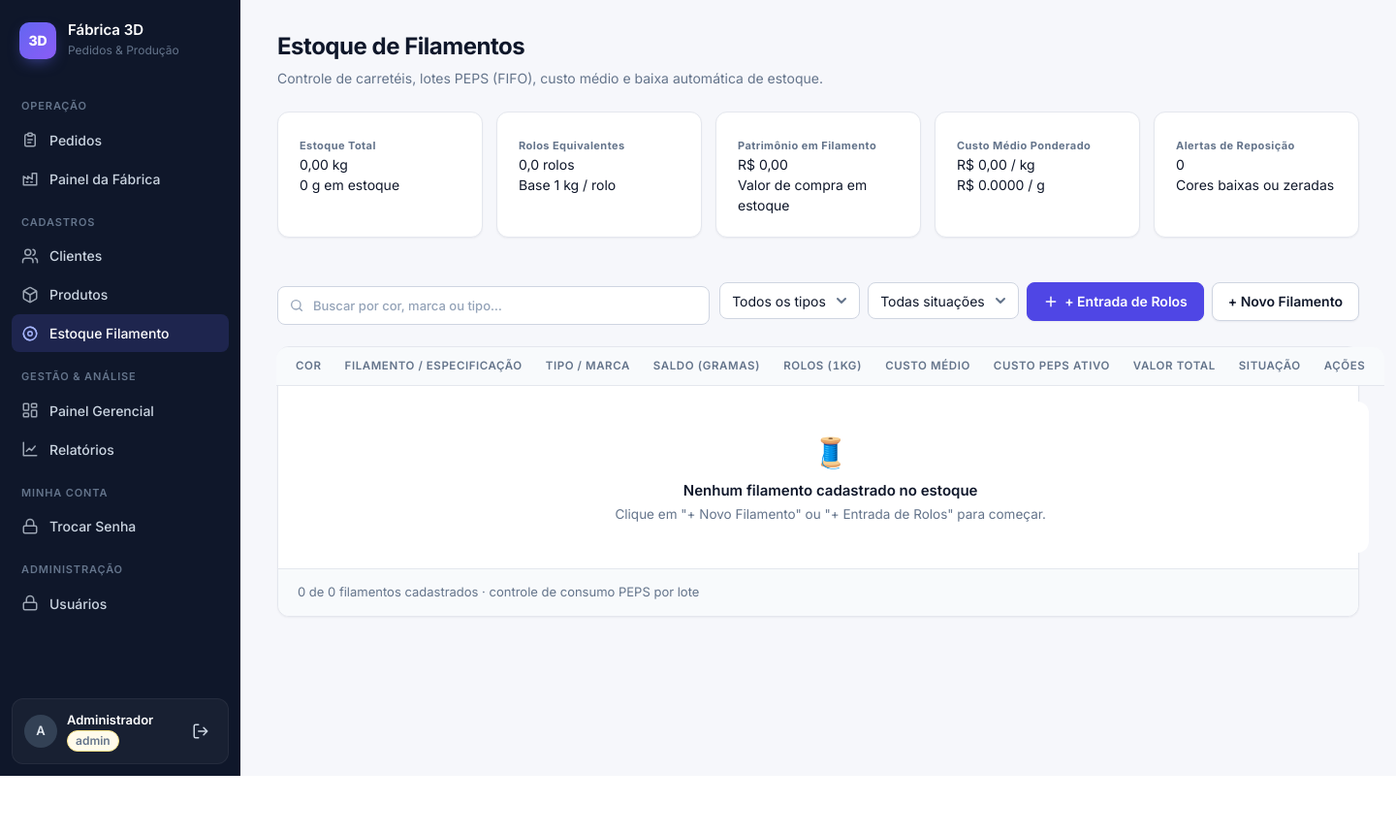
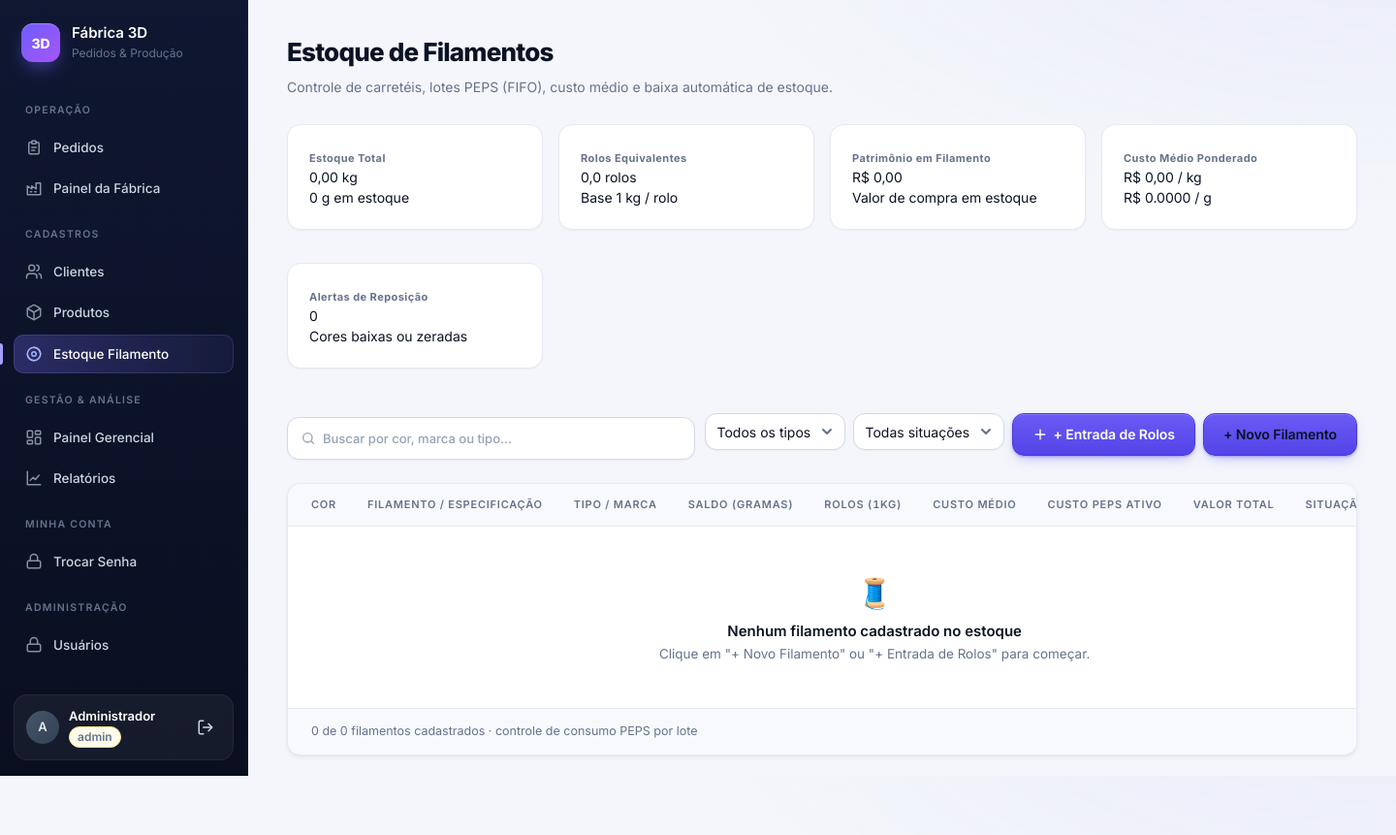
Before and after one commit to mrpavani/farm3dmrp, a PHP site: page /filamentos.php in a window 1440 px wide. Shown: the whole page at 97% size. Before the commit the page ends 800 px from the top, so only its background shows below. Run offline with PHP 8.4, Linux system fonts and the light colour scheme; a user stored in the database is signed in; data comes from the database, SQL or seed files in the repository; data that the repository does not hold is empty.

Commit message:
refez todo o design

```diff
--- /dev/null
+++ b/assets/css/design-v2.css
@@ -0,0 +1,313 @@
+/* ==========================================================================
+   Fábrica 3D — Design v2
+   Camada carregada DEPOIS de style.css. Objetivos:
+   1. Visual moderno e consistente (tokens, sidebar, cards, KPIs, badges)
+   2. Corrigir overflow de texto e botões fora da grid nas listas
+   3. Tabelas com colunas previsíveis e coluna de ações sempre alinhada
+   ========================================================================== */
+
+/* ---------- 1. Tokens ---------- */
+:root {
+    --bg: #f4f6fb;
+    --surface-2: #f8f9fc;
+    --surface-3: #eff2f8;
+    --border: #e6e9f2;
+    --border-strong: #d3d9e6;
+    --text: #0b1224;
+    --text-2: #44506a;
+    --text-3: #66738d;
+
+    --primary: #5b4bf0;
+    --primary-hover: #4a3bd6;
+    --primary-soft: #eeedff;
+    --primary-ring: rgba(91, 75, 240, .22);
+
+    --radius-sm: 10px;
+    --radius: 14px;
+    --radius-lg: 20px;
+    --shadow-sm: 0 1px 2px rgba(11, 18, 36, .04);
+    --shadow: 0 2px 6px rgba(11, 18, 36, .05), 0 1px 2px rgba(11, 18, 36, .04);
+    --shadow-lg: 0 24px 48px -12px rgba(11, 18, 36, .3);
+    --sidebar-w: 256px;
+    --page-max: 1480px;
+
+    --side-bg: #0c1226;
+    --side-active: rgba(120, 108, 255, .2);
+}
+
+body {
+    background:
+        radial-gradient(1200px 500px at 100% -10%, rgba(91, 75, 240, .06), transparent 60%),
+        var(--bg);
+    background-attachment: fixed;
+}
+
+/* ---------- 2. Sidebar ---------- */
+.sidebar {
+    background: linear-gradient(180deg, #0f1731 0%, #0a0f20 100%);
+    border-right: 1px solid rgba(255, 255, 255, .04);
+}
+.brand { padding: 24px 22px 20px; }
+.brand-logo {
+    width: 40px; height: 40px; border-radius: 12px;
+    background: linear-gradient(135deg, #6d5dfc 0%, #a855f7 100%);
+    box-shadow: 0 8px 20px -6px rgba(109, 93, 252, .75), inset 0 1px 0 rgba(255, 255, 255, .25);
+}
+.nav { padding: 4px 14px 14px; }
+.nav-secao { padding: 18px 12px 8px; font-size: 10.5px; letter-spacing: .12em; }
+.nav a {
+    position: relative; padding: 10px 12px; margin: 2px 0;
+    border-radius: 10px; font-size: 13.5px;
+}
+.nav a svg { opacity: .65; transition: opacity .15s, transform .15s; }
+.nav a:hover svg { opacity: 1; transform: translateX(1px); }
+.nav a.ativo {
+    background: linear-gradient(90deg, rgba(120, 108, 255, .28), rgba(120, 108, 255, .08));
+    box-shadow: inset 0 0 0 1px rgba(150, 140, 255, .18);
+}
+.nav a.ativo::before {
+    content: ''; position: absolute; left: -14px; top: 9px; bottom: 9px; width: 3px;
+    border-radius: 0 4px 4px 0; background: #a5a0ff;
+}
+.sidebar-usuario { margin: 12px 14px 16px; background: rgba(255, 255, 255, .05); }
+.avatar { background: linear-gradient(135deg, #475569, #334155); }
+
+/* ---------- 3. Estrutura da página ---------- */
+.cabecalho-pagina { max-width: var(--page-max); padding: 34px 40px 8px; }
+.cabecalho-pagina h1 { font-size: 26px; font-weight: 800; letter-spacing: -.03em; }
+.cabecalho-pagina p { font-size: 14px; color: var(--text-3); margin-top: 6px; }
+main { max-width: var(--page-max); padding: 20px 40px 64px; }
+
+@media (max-width: 960px) {
+    .cabecalho-pagina { padding: 20px 16px 4px; }
+    main { padding: 14px 16px 40px; }
+}
+
+.card {
+    border-radius: var(--radius);
+    border-color: var(--border);
+    box-shadow: var(--shadow-sm);
+}
+
+/* ---------- 4. Botões ---------- */
+button, a.botao, .btn, a.secundario, a.primario, a.sucesso, a.alerta {
+    border-radius: var(--radius-sm);
+    font-weight: 600;
+    letter-spacing: -.005em;
+}
+button.primario, a.botao.primario, a.primario,
+#btnNovo, #btnNovoFilamento, #btnEntradaLote, #btnNovoCliente, #btnNovoProduto {
+    background: linear-gradient(180deg, #6a5bf5 0%, #5444e8 100%);
+    border-color: #4a3bd6;
+    box-shadow: 0 1px 2px rgba(74, 59, 214, .35), 0 6px 14px -6px rgba(91, 75, 240, .55), inset 0 1px 0 rgba(255, 255, 255, .18);
+}
+button.primario:hover, #btnNovo:hover, #btnNovoFilamento:hover, #btnEntradaLote:hover {
+    background: linear-gradient(180deg, #5f50ee 0%, #4a3bd6 100%);
+    transform: translateY(-1px);
+}
+button.secundario, a.botao.secundario, a.secundario, .secundario { box-shadow: var(--shadow-sm); }
+
+/* ---------- 5. Barra de filtros / busca ---------- */
+.barra-lista {
+    display: flex; flex-wrap: wrap; align-items: center; gap: 12px;
+    margin-bottom: 18px;
+}
+.barra-lista .busca { flex: 1 1 320px; min-width: 240px; }
+.barra-lista select, .barra-lista input[type="date"] { flex: 0 0 auto; width: auto; min-width: 170px; }
+.barra-lista input, .barra-lista select {
+    height: 44px; border-radius: 12px; border-color: var(--border-strong);
+    background-color: var(--surface); box-shadow: var(--shadow-sm);
+}
+.barra-lista button { height: 44px; min-height: 44px; padding: 0 20px; border-radius: 12px; }
+.busca input { padding-left: 40px !important; }
+.busca svg { left: 14px !important; }
+
+/* ---------- 6. KPIs ---------- */
+.resumo-grid {
+    grid-template-columns: repeat(auto-fit, minmax(210px, 1fr));
+    gap: 16px; margin-bottom: 24px;
+}
+.kpi {
+    padding: 18px 20px 16px; border-radius: var(--radius);
+    display: flex; flex-direction: column; min-width: 0;
+}
+.kpi-topo { margin-bottom: 2px; }
+.kpi .rotulo {
+    font-size: 11px; letter-spacing: .07em; line-height: 1.3;
+    white-space: normal; overflow-wrap: anywhere;
+}
+.kpi-icone {
+    flex: none; width: 34px; height: 34px; border-radius: 10px;
+    display: grid; place-items: center; font-size: 17px;
+    background: rgba(11, 18, 36, .045);
+}
+.kpi .valor { font-size: 32px; margin-top: 10px; }
+.kpi > .kpi-sub, .kpi .kpi-sub {
+    margin-top: 4px; font-size: 12.5px; font-weight: 500; color: var(--text-3);
+}
+.kpi-aberto .kpi-icone { background: rgba(2, 132, 199, .1); }
+.kpi-producao .kpi-icone { background: rgba(217, 119, 6, .12); }
+.kpi-pronto .kpi-icone { background: rgba(5, 150, 105, .12); }
+.kpi-alerta .kpi-icone { background: rgba(220, 38, 38, .1); }
+.card-kpi-clicavel:hover { transform: translateY(-3px); }
+
+/* ---------- 7. Tabelas ---------- */
+.card-lista { border-radius: var(--radius); overflow: hidden; box-shadow: var(--shadow); }
+.tabela-rolagem { margin: 0; overflow-x: auto; max-width: 100%; }
+table { font-size: 13.5px; }
+th, td { padding: 14px 16px; }
+th {
+    font-size: 11px; letter-spacing: .07em; color: var(--text-3);
+    background: var(--surface-2); border-bottom: 1px solid var(--border);
+    padding-top: 13px; padding-bottom: 13px;
+}
+thead th:first-child, thead th:last-child { border-radius: 0; }
+tbody tr:hover { background: #f9faff; }
+
+/* Larguras mínimas inline dos <th> geravam overflow; o layout agora é fluido. */
+.card-lista th[style] { min-width: 0 !important; width: auto !important; }
+
+.card-lista table th:first-child, .card-lista table td:first-child { padding-left: 24px; }
+.card-lista table th:last-child,  .card-lista table td:last-child  { padding-right: 24px; }
+
+/* Última coluna (ações) sempre compacta e alinhada à direita, dentro do card */
+.card-lista table th:last-child,
+.card-lista table td:last-child,
+td.col-acoes, th.col-acoes {
+    width: 1%; white-space: nowrap; text-align: right;
+}
+
+/* Contenção de texto longo em células comuns */
+td { overflow-wrap: anywhere; word-break: normal; }
+td.num, th.num { overflow-wrap: normal; white-space: nowrap; }
+.sub-linha { font-size: 12px; line-height: 1.35; overflow-wrap: anywhere; }
+
+/* Tabelas largas só rolam horizontalmente dentro do card (nunca vazam) */
+.card-lista .tabela-rolagem, .pedido-corpo .tabela-rolagem { overflow-x: auto; }
+.card-lista table { min-width: 0; }
+
+.card-lista .rodape-lista {
+    padding: 14px 24px; background: var(--surface-2); font-size: 12.5px;
+}
+
+/* ---------- 8. Ações das linhas (alinhadas na grid) ---------- */
+.acoes-pedidos, .acoes-icones, .acoes-linha {
+    display: inline-flex; flex-wrap: nowrap; align-items: center;
+    justify-content: flex-end; gap: 6px; vertical-align: middle;
+}
+.btn-acao, .btn-icone, button.btn-icone {
+    flex: 0 0 auto; width: 34px; height: 34px; min-height: 34px; padding: 0;
+    border-radius: 10px;
+    display: inline-flex; align-items: center; justify-content: center;
+}
+button.btn-icone {
+    background: var(--surface); border: 1px solid var(--border);
+    color: var(--text-2); box-shadow: var(--shadow-sm);
+}
+button.btn-icone:hover { background: var(--primary-soft); border-color: #c9c5ff; color: var(--primary); }
+button.btn-icone.primario { background: var(--primary-soft); border-color: #d4d0ff; color: var(--primary); }
+button.btn-icone.perigo { color: var(--danger-solid); }
+button.btn-icone.perigo:hover { background: var(--danger-bg); border-color: var(--danger-bd); }
+.btn-acao svg, .btn-icone svg { width: 16px; height: 16px; }
+.btn-acao:hover { transform: translateY(-1px); }
+
+/* Dicas das ações abrem para a ESQUERDA: não são cortadas pelo scroll da tabela */
+td [data-tip]::after {
+    bottom: auto; left: auto; top: 50%; right: calc(100% + 8px);
+    transform: translateY(-50%) translateX(4px);
+}
+td [data-tip]:hover::after, td [data-tip]:focus-visible::after {
+    transform: translateY(-50%) translateX(0);
+}
+/* Dica do primeiro botão não pode sair pela borda: vira para baixo do ícone */
+.modal-cabecalho [data-tip]::after { display: none; }
+
+/* ---------- 9. Tabela de Pedidos ---------- */
+.linha-pedido-tabela td { padding: 16px; vertical-align: middle; }
+.col-pedido-id { width: 1%; white-space: nowrap; }
+.pedido-id-destaque {
+    background: var(--primary-soft); color: var(--primary); border-color: #d4d0ff;
+    border-radius: 8px; padding: 3px 9px;
+}
+.cliente-nome-principal { max-width: 220px; display: block; }
+.col-cliente { min-width: 190px; }
+.col-itens { width: 34%; min-width: 220px; }
+.grade-chips-itens { min-width: 0; max-width: 100%; width: 100%; gap: 5px; }
+.linha-item-celula {
+    width: 100%; max-width: 100%; min-width: 0; overflow: hidden;
+    border-radius: 8px; padding: 4px 9px; background: var(--surface);
+}
+.linha-item-celula .badge-item-nome {
+    flex: 0 1 auto; min-width: 0; max-width: 60%;
+}
+.linha-item-celula .tag-item-tabela-cor {
+    flex: 0 1 auto; min-width: 0; max-width: 100%;
+}
+.linha-item-celula .badge-item-qtd { flex: none; }
+.btn-toggle-mais-itens { background: var(--surface-2); border-radius: 8px; padding: 4px 10px; }
+.col-entrega { white-space: nowrap; }
+.col-entrega .prazo { margin-left: 0; }
+.progresso-box-moderno { width: 150px; max-width: 100%; }
+.progresso-trilha { height: 8px; }
+
+/* ---------- 10. Badges / status ---------- */
+.badge, .badge-moderno { padding: 4px 11px; font-size: 12px; letter-spacing: .005em; }
+.badge-moderno.aberto      { background: var(--surface-3); color: var(--text-2); border: 1px solid var(--border); }
+.badge-moderno.em_producao { background: var(--warning-bg); color: var(--warning); border: 1px solid var(--warning-bd); }
+.badge-moderno.pronto      { background: var(--success-bg); color: var(--success); border: 1px solid var(--success-bd); }
+.badge-moderno.entregue    { background: var(--info-bg); color: var(--info); border: 1px solid var(--info-bd); }
+.badge-moderno.cancelado   { background: var(--danger-bg); color: var(--danger); border: 1px solid var(--danger-bd); }
+
+/* .tag-status não tinha estilo (usada em Estoque de Filamentos) */
+.tag-status {
+    display: inline-flex; align-items: center; gap: 6px;
+    padding: 3px 10px; border-radius: 999px;
+    font-size: 11.5px; font-weight: 600; line-height: 1.5; white-space: nowrap;
+    border: 1px solid transparent;
+    background: var(--surface-3); color: var(--text-2);
+}
+.tag-status::before { content: ''; width: 6px; height: 6px; border-radius: 50%; background: currentColor; flex: none; }
+.tag-status.pronto   { background: var(--success-bg); color: var(--success); border-color: var(--success-bd); }
+.tag-status.parcial  { background: var(--warning-bg); color: var(--warning); border-color: var(--warning-bd); }
+.tag-status.atrasado { background: var(--danger-bg);  color: var(--danger);  border-color: var(--danger-bd); }
+
+.tag-origem { border-radius: 6px; padding: 2px 7px; }
+.prazo { margin-left: 0; }
+
+/* ---------- 11. Modais ---------- */
+.modal { background: rgba(8, 13, 30, .55); backdrop-filter: blur(10px); }
+.modal-caixa { border-radius: 20px; }
+.modal-cabecalho { padding: 18px 24px 16px; }
+.modal-cabecalho h2 { font-size: 17px; font-weight: 700; letter-spacing: -.02em; }
+.modal-corpo { padding: 20px 24px; }
+.modal-rodape { padding: 14px 24px; }
+.modal-corpo .tabela-rolagem { border: 1px solid var(--border); border-radius: 12px; }
+.modal-corpo th, .modal-corpo td { padding: 10px 14px; }
+
+/* Blocos de indicadores dentro de modais */
+.bloco-kpi-bom { gap: 12px; }
+.card-kpi-bom { border-radius: 12px; min-width: 0; }
+
+/* ---------- 12. Formulários ---------- */
+input, select, textarea { border-radius: 10px; }
+
+/* ---------- 13. Responsivo ---------- */
+@media (max-width: 1100px) {
+    .cabecalho-pagina { padding-left: 24px; padding-right: 24px; }
+    main { padding-left: 24px; padding-right: 24px; }
+    .col-itens { width: auto; }
+}
+@media (max-width: 640px) {
+    .barra-lista .busca { flex: 1 1 100%; }
+    .barra-lista select { flex: 1 1 140px; }
+    .barra-lista button { flex: 1 1 100%; }
+    .resumo-grid { grid-template-columns: repeat(2, 1fr); gap: 10px; }
+    .kpi .valor { font-size: 26px; }
+}
+
+@media (max-width: 640px) {
+    .card-lista table td:last-child, .card-lista table th:last-child { width: auto; white-space: normal; }
+    .card-lista table td { overflow-wrap: anywhere; }
+    .col-itens, .col-cliente { min-width: 0; width: auto; }
+    .grade-chips-itens { width: 100%; }
+}
--- a/assets/js/filamentos.js
+++ b/assets/js/filamentos.js
@@ -117,7 +117,7 @@ function renderizar() {
                     <button type="button" class="btn-icone primario" onclick="abrirEntradaLotePara(${f.id})" title="Adicionar Entrada de Rolos / Compra">
                         <svg viewBox="0 0 24 24" fill="none" stroke="currentColor" stroke-width="2" stroke-linecap="round"><path d="M12 5v14M5 12h14"/></svg>
                     </button>
-                    <button type="button" class="btn-icone" onclick="abrirAjusteBalança(${f.id})" title="Ajuste / Conferência na Balança">
+                    <button type="button" class="btn-icone" onclick="abrirAjusteBalanca(${f.id})" title="Ajuste / Conferência na Balança">
                         <svg viewBox="0 0 24 24" fill="none" stroke="currentColor" stroke-width="2" stroke-linecap="round"><path d="m16 16 3-8 3 8c-.87.65-1.92 1-3 1s-2.13-.35-3-1Z"/><path d="m2 16 3-8 3 8c-.87.65-1.92 1-3 1s-2.13-.35-3-1Z"/><path d="M7 21h10"/><path d="M12 3v18"/><path d="M3 7h2c2 0 5-1 7-2 2 1 5 2 7 2h2"/></svg>
                     </button>
                     <button type="button" class="btn-icone" onclick="abrirDetalhesLotes(${f.id})" title="Ver Lotes PEPS e Extrato">
@@ -304,7 +304,7 @@ async function salvarEntradaLote(ev) {
 // -------------------------------------------------------------------------
 // Modal Ajuste Manual de Balança
 // -------------------------------------------------------------------------
-function abrirAjusteBalança(filId) {
+function abrirAjusteBalanca(filId) {
     const f = filamentos.find(x => x.id === filId);
     if (!f) return;
     $('ajusteFilamentoId').value = f.id;
@@ -365,11 +365,11 @@ async function abrirDetalhesLotes(filId) {
         $('detTituloModal').textContent = `${info.cor} (${info.tipo} · ${info.marca})`;
         $('detSubModal').textContent = `Lotes ordenados por data de compra (regra PEPS / FIFO)`;
 
-        $('detSaldoGramas').textContent = `${Number(info.estoque_gramas).toLocaleString('pt-BR')} g`;
-        $('detSaldoRolos').textContent = `${Number(info.estoque_rolos).toFixed(2)} rolos`;
-        $('detCustoMedio').textContent = `${App.moeda(info.custo_medio_kg)} / kg`;
-        $('detCustoPeps').textContent = `${App.moeda(info.custo_peps_kg)} / kg`;
-        $('detValorTotal').textContent = App.moeda(info.valor_total_estoque);
+        $('detSaldoGramas').textContent = `${Number(info.estoque_gramas || 0).toLocaleString('pt-BR')} g`;
+        $('detSaldoRolos').textContent = `${Number(info.estoque_rolos || 0).toFixed(2)} rolos`;
+        $('detCustoMedio').textContent = `${App.moeda(info.custo_medio_kg || 0)} / kg`;
+        $('detCustoPeps').textContent = `${App.moeda(info.custo_peps_kg || 0)} / kg`;
+        $('detValorTotal').textContent = App.moeda(info.valor_total_estoque || 0);
 
         // Lotes
         const tbodyLotes = $('tabelaLotesDetalhes');
@@ -388,11 +388,11 @@ async function abrirDetalhesLotes(filId) {
                         <b>#${lt.id}</b>
                         ${ehAtivoPeps ? '<span class="tag-status pronto" style="font-size:10px; margin-left:4px;">PEPS Atual</span>' : ''}
                     </td>
-                    <td>${lt.data_compra ? App.dataHora.format(new Date(lt.data_compra + 'T12:00:00')).split(' ')[0] : '—'}</td>
+                    <td>${App.data(lt.data_compra)}</td>
                     <td class="num">${lt.quantidade_rolos} un</td>
                     <td class="num">${App.moeda(lt.preco_rolo)}</td>
-                    <td class="num">R$ ${Number(lt.preco_por_grama).toFixed(4)}/g</td>
-                    <td class="num">${Number(lt.peso_total_gramas).toLocaleString('pt-BR')} g</td>
+                    <td class="num">R$ ${Number(lt.preco_por_grama || 0).toFixed(4)}/g</td>
+                    <td class="num">${Number(lt.peso_total_gramas || 0).toLocaleString('pt-BR')} g</td>
                     <td class="num" style="font-weight: 700; color: ${esgotado ? 'var(--text-3)' : 'var(--sucesso)'};">
                         ${saldo.toLocaleString('pt-BR')} g
                     </td>
@@ -417,10 +417,10 @@ async function abrirDetalhesLotes(filId) {
 
                 return `
                 <tr>
-                    <td style="font-size:12px;">${App.dataHora.format(new Date(m.criado_em.replace(' ', 'T')))}</td>
+                    <td style="font-size:12px;">${App.dataHora(m.criado_em)}</td>
                     <td><span class="badge-tipo ${m.tipo === 'compra' ? 'simples' : (m.tipo === 'ajuste' ? 'componente' : 'composto')}" style="font-size:10.5px;">${esc(m.tipo)}</span></td>
                     <td class="num" style="font-weight: 700; color: ${corNum};">${sinal} g</td>
-                    <td class="num">${Number(m.saldo_posterior_gramas).toLocaleString('pt-BR')} g</td>
+                    <td class="num">${Number(m.saldo_posterior_gramas || 0).toLocaleString('pt-BR')} g</td>
                     <td class="num">${App.moeda(m.custo_total)}</td>
                     <td style="font-size:12px;">${esc(m.observacoes || '—')}</td>
                     <td style="font-size:12px; color:var(--text-3);">${esc(m.usuario_nome || '—')}</td>
@@ -449,7 +449,8 @@ $('filtroStatus')?.addEventListener('change', renderizar);
 
 // Globais para onclick inline
 window.abrirEntradaLotePara = abrirEntradaLotePara;
-window.abrirAjusteBalança = abrirAjusteBalança;
+window.abrirAjusteBalanca = abrirAjusteBalanca;
+window.abrirAjusteBalança = abrirAjusteBalanca;
 window.abrirDetalhesLotes = abrirDetalhesLotes;
 window.editarFilamento = editarFilamento;
 
--- a/includes/header.php
+++ b/includes/header.php
@@ -65,6 +65,7 @@ $iniciais = mb_strtoupper(mb_substr($partes[0], 0, 1) . (count($partes) > 1 ? mb
 <link rel="preconnect" href="https://fonts.gstatic.com" crossorigin>
 <link href="https://fonts.googleapis.com/css2?family=Inter:wght@400;500;600;700;800&display=swap" rel="stylesheet">
 <link rel="stylesheet" href="assets/css/style.css?v=<?= @filemtime(__DIR__ . '/../assets/css/style.css') ?>">
+<link rel="stylesheet" href="assets/css/design-v2.css?v=<?= @filemtime(__DIR__ . '/../assets/css/design-v2.css') ?>">
 </head>
 <body>
 
```
